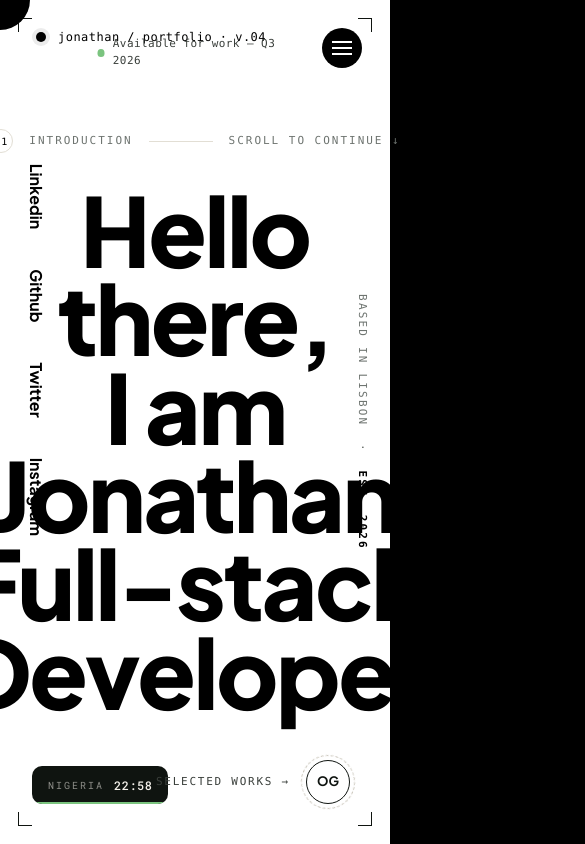
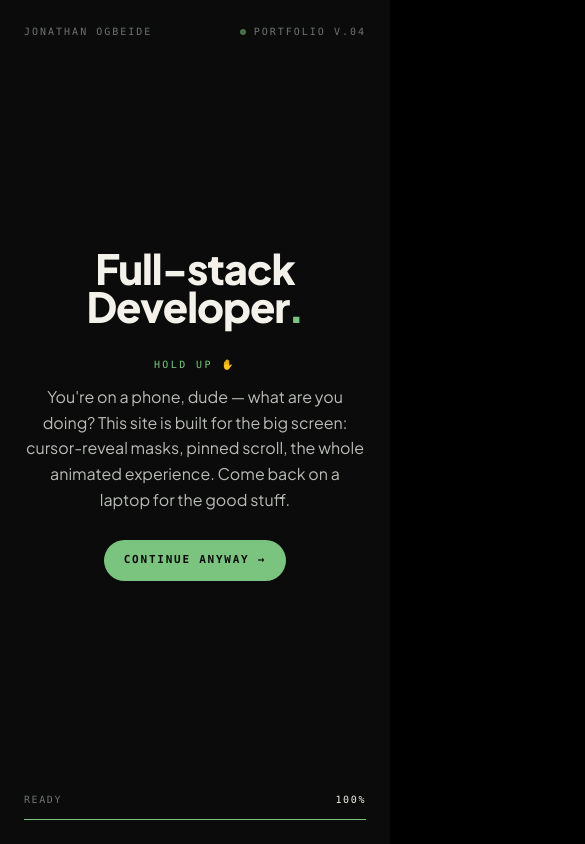
Before and after one commit to joekings2k/mainportfolio, a React (Vite) app: page / in a window 390 px wide. Shown: the top 844 px of the page, 585 px wide, since content can reach past the window. Built offline with nearby package versions, Linux system fonts and the light colour scheme.

Commit message:
added a splash screeen

```diff
--- a/src/App.tsx
+++ b/src/App.tsx
@@ -3,9 +3,12 @@ import MaskLayout from "./layouts/MaskLayout";
 import Home from "./pages/Home";
 import CaseStudy from "./pages/CaseStudy";
 import Archive from "./pages/Archive";
+import SplashScreen from "./components/splash";
 
 function App() {
   return (
+    <>
+      <SplashScreen />
       <BrowserRouter>
         <Routes>
           <Route element={<MaskLayout />}>
@@ -15,6 +18,7 @@ function App() {
           </Route>
         </Routes>
       </BrowserRouter>
+    </>
   );
 }
 
--- a/src/components/herosect/index.tsx
+++ b/src/components/herosect/index.tsx
@@ -1,6 +1,7 @@
 import { useEffect, useState, type Dispatch, type SetStateAction } from "react";
 import { motion } from "framer-motion";
 import MagneticiIcons from "../about/_shared/framerMagnetic";
+import { useMediaQuery } from "../../hooks/useMediaQuery";
 
 const SOCIAL_LINKS = [
   { label: "Linkedin", href: "https://www.linkedin.com/" },
@@ -23,9 +24,9 @@ const HeroHeadline = ({ setIshovered, inverted = false }: HeadlineProps) => {
   const eyebrowRule = inverted ? "bg-white/30" : "bg-[#E2DED4]";
 
   return (
-    <div className="flex flex-col items-center">
+    <div className="flex flex-col items-center px-5">
       <div
-        className={`flex items-center justify-center gap-4 mb-8 font-mono text-[11px] tracking-[0.18em] uppercase ${eyebrowText}`}
+        className={`flex items-center justify-center gap-3 sm:gap-4 mb-6 sm:mb-8 font-mono text-[10px] sm:text-[11px] tracking-[0.18em] uppercase ${eyebrowText}`}
       >
         <span
           className={`inline-flex items-center justify-center w-6 h-6 rounded-full border text-[10px] ${eyebrowChip}`}
@@ -33,14 +34,14 @@ const HeroHeadline = ({ setIshovered, inverted = false }: HeadlineProps) => {
           01
         </span>
         <span>Introduction</span>
-        <span className={`w-16 h-px ${eyebrowRule}`} />
-        <span>scroll to continue ↓</span>
+        <span className={`hidden sm:block w-16 h-px ${eyebrowRule}`} />
+        <span className="hidden sm:inline">scroll to continue ↓</span>
       </div>
 
       <aside
         onMouseEnter={() => setIshovered(true)}
         onMouseLeave={() => setIshovered(false)}
-        className="text-[6rem] font-extrabold leading-[0.92] tracking-tight text-center"
+        className="text-[clamp(2.6rem,13vw,6rem)] font-extrabold leading-[0.95] tracking-tight text-center"
       >
         <p className={textColor}>Hello there,</p>
         <p className={textColor}>I am Jonathan</p>
@@ -59,6 +60,8 @@ const Herosect = () => {
   const [mousePosition, setMousePosition] = useState({ x: 0, y: 0 });
   const [ishovered, setIshovered] = useState<boolean>(false);
   const [clock, setClock] = useState("--:--");
+  // No hover on touch — drop the mask reveal on mobile and show the clean base.
+  const isDesktop = useMediaQuery("(min-width: 768px)");
 
   useEffect(() => {
     const setFromEvent = (e: MouseEvent) => {
@@ -97,29 +100,29 @@ const Herosect = () => {
       <span className="frame-tick frame-tick-bl" />
       <span className="frame-tick frame-tick-br" />
 
-      <div className="absolute top-7 left-9 flex items-center gap-3 font-mono text-[12px] tracking-[0.04em] text-black z-10">
+      <div className="absolute top-6 left-5 sm:top-7 sm:left-9 flex items-center gap-2.5 sm:gap-3 font-mono text-[11px] sm:text-[12px] tracking-[0.04em] text-black z-10">
         <span className="w-2.5 h-2.5 rounded-full bg-black shadow-[0_0_0_4px_rgba(15,20,16,0.08)]" />
         <span>jonathan / portfolio · v.04</span>
       </div>
 
-      <div className="absolute top-9 left-1/2 -translate-x-1/2 flex items-center gap-2 font-mono text-[11px] tracking-[0.04em] text-[#3A3F3B] z-10">
+      <div className="hidden md:flex absolute top-9 left-1/2 -translate-x-1/2 items-center gap-2 font-mono text-[11px] tracking-[0.04em] text-[#3A3F3B] z-10">
         <span className="hero-pulse" />
         <span>Available for work — Q3 2026</span>
       </div>
 
-      <div className="absolute right-5 top-1/2 -translate-y-1/2 z-10">
+      <div className="hidden md:block absolute right-5 top-1/2 -translate-y-1/2 z-10">
         <p className="[writing-mode:vertical-rl] font-mono text-[11px] tracking-[0.2em] uppercase text-[#6E7470]">
-          Based in Lisbon &nbsp;·&nbsp;{" "}
+          Based in Nigeria &nbsp;·&nbsp;{" "}
           <b className="text-black font-semibold">EST. 2026</b>
         </p>
       </div>
 
-      <div className="time-chip absolute bottom-10 left-8 z-10">
+      <div className="time-chip absolute bottom-6 left-5 sm:bottom-10 sm:left-8 z-10">
         <span className="time-chip-label">Nigeria</span>
         <span className="time-chip-clock">{clock}</span>
       </div>
 
-      <div className="absolute top-[40%] left-[-150px] flex gap-10 font-bold rotate-90 z-0">
+      <div className="hidden md:flex absolute top-[40%] left-[-150px] gap-10 font-bold rotate-90 z-0">
         {SOCIAL_LINKS.map((s) => (
           <a
             key={s.label}
@@ -133,8 +136,8 @@ const Herosect = () => {
         ))}
       </div>
 
-      <div className="absolute bottom-10 right-10 flex items-center gap-4 font-bold z-10 text-black">
-        <span className="font-mono text-[11px] tracking-[0.16em] uppercase text-[#3A3F3B] font-normal">
+      <div className="absolute bottom-6 right-5 sm:bottom-10 sm:right-10 flex items-center gap-3 sm:gap-4 font-bold z-10 text-black">
+        <span className="hidden sm:inline font-mono text-[11px] tracking-[0.16em] uppercase text-[#3A3F3B] font-normal">
           Selected works →
         </span>
         <MagneticiIcons>
@@ -142,6 +145,7 @@ const Herosect = () => {
         </MagneticiIcons>
       </div>
 
+      {isDesktop && (
         <motion.div
           className="masked"
           animate={{
@@ -182,6 +186,7 @@ const Herosect = () => {
             </MagneticiIcons>
           </div>
         </motion.div>
+      )}
 
       <HeroHeadline setIshovered={setIshovered} />
     </div>
--- /dev/null
+++ b/src/components/splash/index.tsx
@@ -0,0 +1,131 @@
+import { useEffect, useState } from "react";
+import { AnimatePresence, motion } from "framer-motion";
+import { useMediaQuery } from "../../hooks/useMediaQuery";
+
+const ease = [0.76, 0, 0.24, 1] as const;
+
+/**
+ * First-load splash. A short progress reveal that slides away on desktop; on
+ * mobile it holds with a nudge to come back on a bigger screen for the full
+ * animated experience, dismissable with "Continue anyway".
+ */
+const SplashScreen = () => {
+  const isDesktop = useMediaQuery("(min-width: 768px)");
+  const [visible, setVisible] = useState(true);
+  const [progress, setProgress] = useState(0);
+  const [loaded, setLoaded] = useState(false);
+
+  // fill the progress bar over ~1.6s
+  useEffect(() => {
+    const duration = 1600;
+    const start = performance.now();
+    let raf = 0;
+    const tick = (now: number) => {
+      const p = Math.min(1, (now - start) / duration);
+      setProgress(Math.round(p * 100));
+      if (p < 1) raf = requestAnimationFrame(tick);
+      else setLoaded(true);
+    };
+    raf = requestAnimationFrame(tick);
+    return () => cancelAnimationFrame(raf);
+  }, []);
+
+  // desktop auto-dismisses once loaded; mobile waits for the user.
+  useEffect(() => {
+    if (loaded && isDesktop) {
+      const t = setTimeout(() => setVisible(false), 550);
+      return () => clearTimeout(t);
+    }
+  }, [loaded, isDesktop]);
+
+  // lock scroll while the splash covers the page
+  useEffect(() => {
+    document.body.style.overflow = visible ? "hidden" : "";
+    return () => {
+      document.body.style.overflow = "";
+    };
+  }, [visible]);
+
+  const showMobileNote = loaded && !isDesktop;
+
+  return (
+    <AnimatePresence>
+      {visible && (
+        <motion.div
+          exit={{ y: "-100%" }}
+          transition={{ duration: 0.8, ease }}
+          className="fixed inset-0 z-[100000] bg-[#0A0B0A] text-[#F4F1EA] flex flex-col justify-between p-6 md:p-10 overflow-hidden"
+        >
+          {/* top row */}
+          <div className="flex items-center justify-between font-mono text-[10px] sm:text-[11px] tracking-[0.2em] uppercase text-[#6E7470]">
+            <span>Jonathan Ogbeide</span>
+            <span className="flex items-center gap-2">
+              <span className="w-1.5 h-1.5 rounded-full bg-[#7BC47F] animate-pulse" />
+              Portfolio v.04
+            </span>
+          </div>
+
+          {/* center */}
+          <div className="flex-1 flex flex-col items-center justify-center text-center gap-8">
+            <motion.h1
+              initial={{ opacity: 0, y: 20 }}
+              animate={{ opacity: 1, y: 0 }}
+              transition={{ duration: 0.8, ease }}
+              className="font-extrabold tracking-tight leading-[0.9] text-[clamp(2.6rem,9vw,6.5rem)]"
+            >
+              Full-stack
+              <br />
+              Developer
+              <span className="text-[#7BC47F]">.</span>
+            </motion.h1>
+
+            <AnimatePresence>
+              {showMobileNote && (
+                <motion.div
+                  initial={{ opacity: 0, y: 14 }}
+                  animate={{ opacity: 1, y: 0 }}
+                  transition={{ duration: 0.6, ease }}
+                  className="max-w-[36ch] mx-auto"
+                >
+                  <p className="font-mono text-[10px] tracking-[0.24em] uppercase text-[#7BC47F] mb-3">
+                    Hold up ✋
+                  </p>
+                  <p className="text-[16px] leading-[1.6] text-[#B9BCB6] text-pretty">
+                    You're on a phone, dude — what are you doing? This site is
+                    built for the big screen: cursor-reveal masks, pinned scroll,
+                    the whole animated experience. Come back on a laptop for the
+                    good stuff.
+                  </p>
+                  <button
+                    onClick={() => setVisible(false)}
+                    className="mt-7 inline-flex items-center gap-2 px-5 py-3 rounded-full bg-[#7BC47F] text-[#0A0B0A] font-mono text-[11px] tracking-[0.16em] uppercase font-semibold active:scale-95 transition-transform"
+                  >
+                    Continue anyway →
+                  </button>
+                </motion.div>
+              )}
+            </AnimatePresence>
+          </div>
+
+          {/* bottom — progress */}
+          <div className="flex flex-col gap-3">
+            <div className="flex items-center justify-between font-mono text-[10px] sm:text-[11px] tracking-[0.16em] uppercase text-[#6E7470]">
+              <span>{loaded ? "Ready" : "Loading experience"}</span>
+              <span className="tabular-nums text-[#F4F1EA]">
+                {String(progress).padStart(3, "0")}%
+              </span>
+            </div>
+            <div className="h-px w-full bg-white/10 overflow-hidden">
+              <motion.div
+                className="h-full bg-[#7BC47F]"
+                style={{ width: `${progress}%` }}
+              />
+            </div>
+          </div>
+        </motion.div>
+      )}
+    </AnimatePresence>
+  );
+};
+
+export default SplashScreen;
```
Also changed, not shown: src/components/contact/index.tsx (+8 -8 lines). Lines whose indentation alone changed are shown as unchanged.
